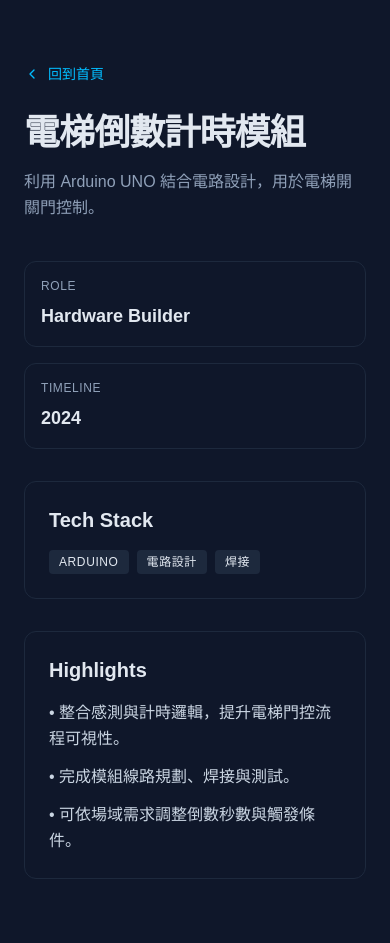
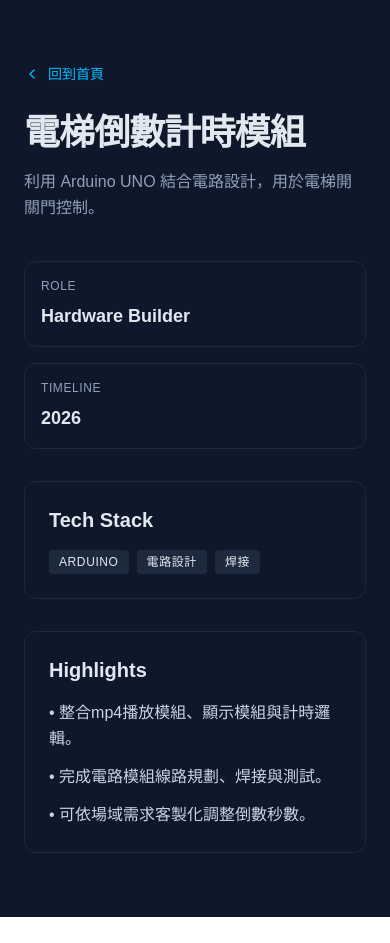
Before and after one commit to Quanchen0520/my-portfolio, a Next.js app: page /project/elevator-timer-module in a window 390 px wide. After the commit the page ends 917 px from the top, so only its background shows below. Built offline with nearby package versions, Linux system fonts and the light colour scheme.

Commit message:
更新關於頁面上的電子郵件地址，刪除不再使用的 CertiFlow Pro 頁面，調整 Building Mobile 和 Elevator Timer 模組的時間線，並更新亮點描述

```diff
--- a/src/app/about/page.tsx
+++ b/src/app/about/page.tsx
@@ -125,7 +125,7 @@ export default function AboutPage() {
 
             <div className="space-y-3">
             {/* Email */}
-            <a href="mailto:your-email@example.com" className="flex items-center justify-between p-3 rounded-xl bg-slate-800/30 border border-slate-700/50 hover:bg-slate-800/50 hover:border-sky-500/50 transition-all group/item">
+            <a href="mailto:kevinquan0520@gmail.com" className="flex items-center justify-between p-3 rounded-xl bg-slate-800/30 border border-slate-700/50 hover:bg-slate-800/50 hover:border-sky-500/50 transition-all group/item">
                 <div className="flex items-center gap-3">
                 <div className="p-2 rounded-lg bg-slate-900 text-slate-400 group-hover/item:text-sky-400">
                     <Mail className="w-4 h-4" />
--- a/src/app/project/CertiFlow Pro/page.tsx
+++ /dev/null
@@ -1,7 +0,0 @@
-'use client';
-
-import { redirect } from 'next/navigation';
-
-export default function LegacyCertiFlowPage() {
-	redirect('/project/certiflow-pro');
-}
--- a/src/app/project/building-mobile/page.tsx
+++ b/src/app/project/building-mobile/page.tsx
@@ -42,8 +42,7 @@ export default function BuildingMobilePage() {
         <section className="rounded-xl border border-slate-800 bg-slate-900/40 p-6">
           <h2 className="text-xl font-bold mb-4">Highlights</h2>
           <ul className="space-y-3 text-slate-300">
-            <li className="leading-relaxed">• 目前正在規劃核心功能與畫面流程。</li>
-            <li className="leading-relaxed">• 採用 MVVM 架構，方便後續擴充與測試。</li>
+            <li className="leading-relaxed">• 將傳統架構重構成MVVM架構，方便後續擴充與測試。</li>
             <li className="leading-relaxed">• 會持續更新功能里程碑與上線時間。</li>
           </ul>
         </section>
--- a/src/app/project/certiflow-pro/page.tsx
+++ b/src/app/project/certiflow-pro/page.tsx
@@ -24,7 +24,7 @@ export default function CertiFlowProPage() {
           </div>
           <div className="rounded-xl border border-slate-800 bg-slate-900/40 p-4">
             <p className="text-xs uppercase tracking-wider text-slate-400">Timeline</p>
-            <p className="text-lg font-semibold mt-2">2025</p>
+            <p className="text-lg font-semibold mt-2">2026</p>
           </div>
         </section>
 
--- a/src/app/project/elevator-timer-module/page.tsx
+++ b/src/app/project/elevator-timer-module/page.tsx
@@ -24,7 +24,7 @@ export default function ElevatorTimerModulePage() {
           </div>
           <div className="rounded-xl border border-slate-800 bg-slate-900/40 p-4">
             <p className="text-xs uppercase tracking-wider text-slate-400">Timeline</p>
-            <p className="text-lg font-semibold mt-2">2024</p>
+            <p className="text-lg font-semibold mt-2">2026</p>
           </div>
         </section>
 
@@ -42,9 +42,9 @@ export default function ElevatorTimerModulePage() {
         <section className="rounded-xl border border-slate-800 bg-slate-900/40 p-6">
           <h2 className="text-xl font-bold mb-4">Highlights</h2>
           <ul className="space-y-3 text-slate-300">
-            <li className="leading-relaxed">• 整合感測與計時邏輯，提升電梯門控流程可視性。</li>
-            <li className="leading-relaxed">• 完成模組線路規劃、焊接與測試。</li>
-            <li className="leading-relaxed">• 可依場域需求調整倒數秒數與觸發條件。</li>
+            <li className="leading-relaxed">• 整合mp4播放模組、顯示模組與計時邏輯。</li>
+            <li className="leading-relaxed">• 完成電路模組線路規劃、焊接與測試。</li>
+            <li className="leading-relaxed">• 可依場域需求客製化調整倒數秒數。</li>
           </ul>
         </section>
       </div>
```
